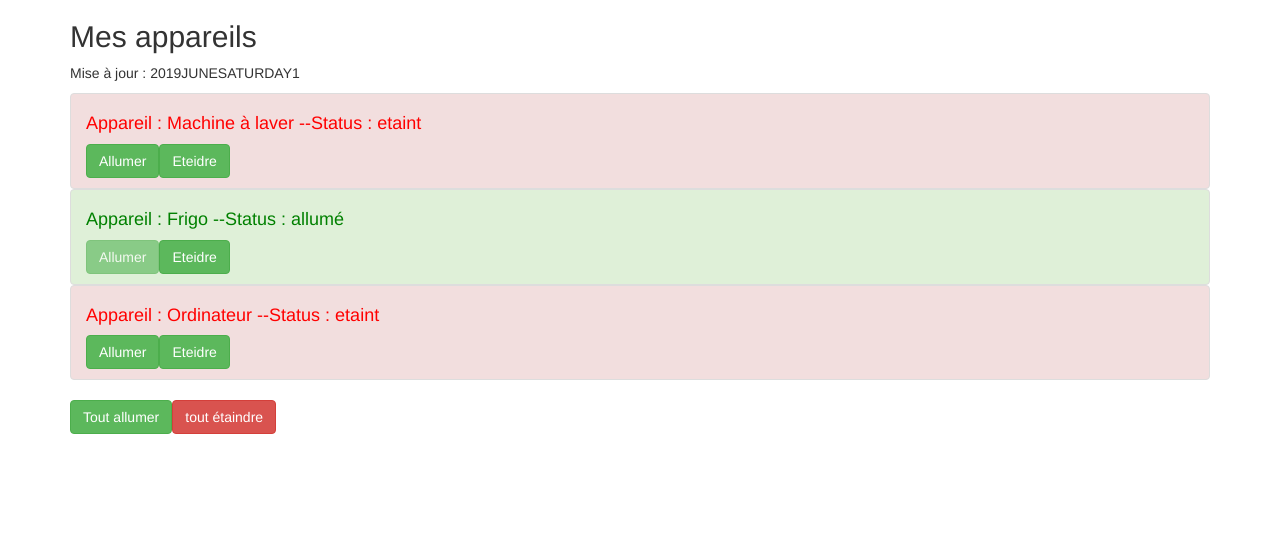
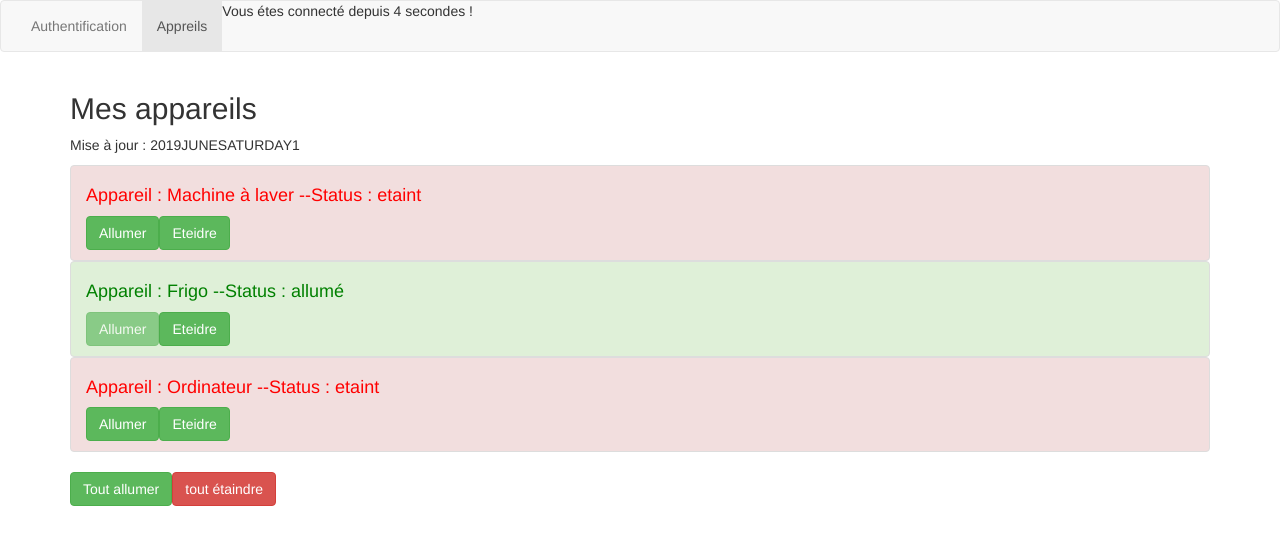
Before and after one commit to SALEMFARES/projet-a-z, an Angular app: page /appareils in a window 1280 px wide. Before the commit this address led to /. Shown: the top 544 px of the page. Built offline with nearby package versions, Linux system fonts and the light colour scheme.

Commit message:
Observez les donnees avec RxJs

```diff
--- a/src/app/app.component.html
+++ b/src/app/app.component.html
@@ -1,21 +1,16 @@
+<nav class="navbar navbar-default">
+  <div class="container-fluid">
+    <ul class="nav navbar-nav">
+      <li routerLinkActive="active"><a routerLink="auth">Authentification</a></li>
+      <li routerLinkActive="active"><a routerLink="appareils">Appreils</a></li>
+    </ul>
+    <div class="navbar-right"></div>
+    <p>Vous étes connecté depuis {{ secondes }} secondes !</p>
+  </div>
+</nav>
+
 <div class="container">
   <div class="row">
-    <div class="col-xs-12">
-      <h2>Mes appareils</h2>
-       <p>Mise à jour : {{ lastUpdate | async | date: 'yMMMMEEEEd' | uppercase  }}</p>
-      <ul class="list-group">
-        <app-appareil *ngFor="let appareil of appareils; let i = index"
-        [indexOfAppareil]="i"
-        [appareilName]="appareil.name"
-        [appareilStatus]="appareil.status"></app-appareil>
-
-      </ul>
-      <button class="btn btn-success"
-      (click)="onAllumer()">Tout allumer</button>
-
-
-    <button class="btn btn-danger"
-            (click)="onEteindre()">tout étaindre</button>
-    </div>
+   <router-outlet></router-outlet>
   </div>
 </div>
--- a/src/app/app.component.ts
+++ b/src/app/app.component.ts
@@ -1,6 +1,10 @@
-import { Component, OnInit } from '@angular/core';
+import { Component, OnInit, OnDestroy } from '@angular/core';
 import { callbackify } from 'util';
 import { AppareilService} from './services/appareil.service';
+import { Observable } from 'rxjs/Observable';
+import { Subscription } from 'rxjs/Subscription';
+import 'rxjs/add/observable/interval';
+
 
 
 @Component({
@@ -8,37 +12,20 @@ import { AppareilService} from './services/appareil.service';
   templateUrl: './app.component.html',
   styleUrls: ['./app.component.css']
 })
-export class AppComponent implements OnInit {
-  isAuth = false;
-  lastUpdate = new Promise((resolve, reject) => {
-    const date = new Date();
-    setTimeout(
-      () => {
-        resolve(date);
-      }, 2000
+export class AppComponent implements OnInit, OnDestroy {
+  secondes: number;
+  counterSubscription : Subscription;
+  constructor() {}
+  ngOnInit() {
+    const counter = Observable.interval(1000);
+    this.counterSubscription = counter.subscribe(
+      (value: number ) => {
+        this.secondes = value;
+      }
     );
-  });
+}
 
-  appareils: any[];
-
-  // tslint:disable-next-line:no-shadowed-variable
-  constructor( private appareilService: AppareilService) {
-    setTimeout(
-      () => {
-        this.isAuth = true;
-      }, 4000
-    );
-  }
-
-  ngOnInit() {
-    this.appareils = this.appareilService.appareils;
-
-  }
-
-  onAllumer() {
-    this.appareilService.switchOnAll();
-  }
-  onEteindre() {
-    this.appareilService.switchOffAll();
-  }
+ngOnDestroy() {
+  this.counterSubscription.unsubscribe();
 }
+}
--- a/src/app/app.module.ts
+++ b/src/app/app.module.ts
@@ -9,19 +9,34 @@ import { AppareilComponent } from './appareil/appareil.component';
 
 import { AppareilService } from './services/appareil.service';
 
+import { AppareilViewComponent } from './appareil-view/appareil-view.component';
+import {Routes, RouterModule} from '@angular/router';
+import { from } from 'rxjs';
+import { AuthService } from './services/auth.service';
+
+const appRoutes: Routes = [
+  { path: 'appareils', component: AppareilViewComponent},
+
+  { path: '', component: AppareilViewComponent}
+];
+
 @NgModule({
   declarations: [
     AppComponent,
     MonPremierComponent,
-    AppareilComponent
+    AppareilComponent,
+
+    AppareilViewComponent
   ],
   imports: [
     BrowserModule,
     AppRoutingModule,
-    FormsModule
+    FormsModule,
+    RouterModule.forRoot(appRoutes)
   ],
   providers: [
-    AppareilService
+    AppareilService,
+    AuthService
   ],
   bootstrap: [AppComponent]
 })
--- /dev/null
+++ b/src/app/appareil-view/appareil-view.component.html
@@ -0,0 +1,17 @@
+<div class="col-xs-12">
+  <h2>Mes appareils</h2>
+   <p>Mise à jour : {{ lastUpdate | async | date: 'yMMMMEEEEd' | uppercase  }}</p>
+  <ul class="list-group">
+    <app-appareil *ngFor="let appareil of appareils; let i = index"
+    [indexOfAppareil]="i"
+    [appareilName]="appareil.name"
+    [appareilStatus]="appareil.status"></app-appareil>
+
+  </ul>
+  <button class="btn btn-success"
+  (click)="onAllumer()">Tout allumer</button>
+
+
+<button class="btn btn-danger"
+        (click)="onEteindre()">tout étaindre</button>
+</div>
--- /dev/null
+++ b/src/app/appareil-view/appareil-view.component.ts
@@ -0,0 +1,43 @@
+import { Component, OnInit } from '@angular/core';
+import { AppareilService} from '../services/appareil.service';
+
+@Component({
+  selector: 'app-appareil-view',
+  templateUrl: './appareil-view.component.html',
+  styleUrls: ['./appareil-view.component.css']
+})
+export class AppareilViewComponent implements OnInit {
+
+  isAuth = false;
+  lastUpdate = new Promise((resolve, reject) => {
+    const date = new Date();
+    setTimeout(
+      () => {
+        resolve(date);
+      }, 2000
+    );
+  });
+
+  appareils: any[];
+
+  // tslint:disable-next-line:no-shadowed-variable
+  constructor( private appareilService: AppareilService) {
+    setTimeout(
+      () => {
+        this.isAuth = true;
+      }, 4000
+    );
+  }
+
+  ngOnInit() {
+    this.appareils = this.appareilService.appareils;
+
+  }
+
+  onAllumer() {
+    this.appareilService.switchOnAll();
+  }
+  onEteindre() {
+    this.appareilService.switchOffAll();
+  }
+}
--- /dev/null
+++ b/src/app/services/auth.service.ts
@@ -0,0 +1,10 @@
+export class AuthService {
+
+    isAuth = false;
+
+
+
+    signOut() {
+      this.isAuth = false;
+    }
+  }
```
Also changed, not shown: src/app/appareil-view/appareil-view.component.css (added), src/app/auth/auth.component.css (added), src/app/auth/auth.component.html (added), src/app/auth/auth.component.ts (added), 2 other files (tests, documents, lock files or other folders).
